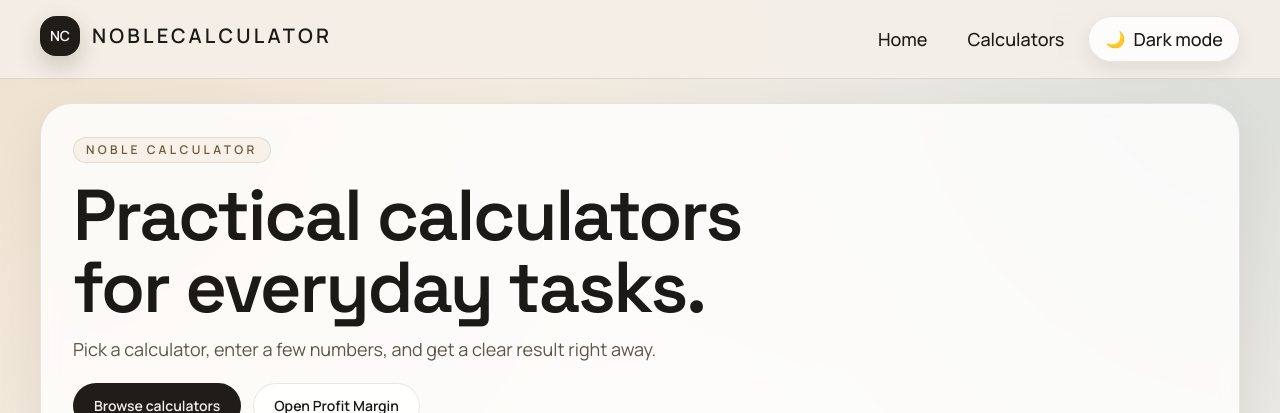
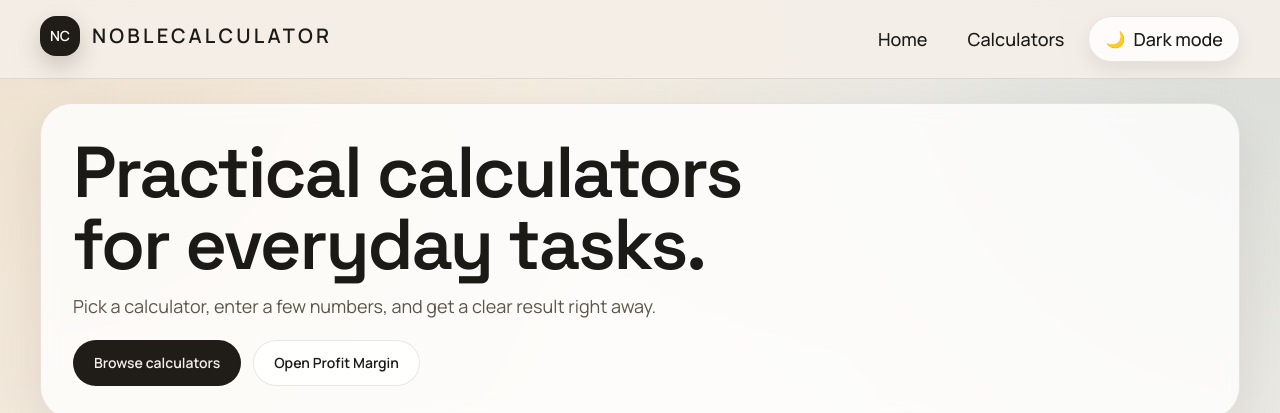
Before and after one commit to hataba123/noblecalculator, a Next.js app: page / in a window 1280 px wide. Shown: the top 413 px of the page. Built offline with nearby package versions, Linux system fonts and the light colour scheme; no server answers.

Commit message:
Remove top micro-label in home hero for cleaner UI

```diff
--- a/src/app/page.tsx
+++ b/src/app/page.tsx
@@ -20,10 +20,7 @@ export default function HomePage() {
         <header className="rounded-[1.75rem] border border-[color:var(--border)] bg-[color:var(--surface)] p-5 shadow-[0_18px_48px_rgba(34,24,12,0.08)] backdrop-blur sm:p-6 lg:rounded-[2rem] lg:p-8">
           <div className="flex flex-col gap-5 lg:flex-row lg:items-end lg:justify-between">
             <div className="w-full min-w-0 space-y-4 lg:flex-1">
-              <span className="inline-flex w-fit rounded-full border border-[color:var(--border)] bg-[color:var(--surface-soft)] px-3 py-1 text-[0.65rem] font-semibold uppercase tracking-[0.28em] text-[color:var(--muted-strong)] sm:text-xs">
-                Noble Calculator
-              </span>
-              <div className="space-y-3">
+                <div className="space-y-3">
                 <h1 className="w-full max-w-none text-balance text-[2.15rem] font-semibold tracking-tight sm:text-5xl lg:text-6xl xl:text-7xl break-words">
                   Practical calculators for everyday tasks.
                 </h1>
```
